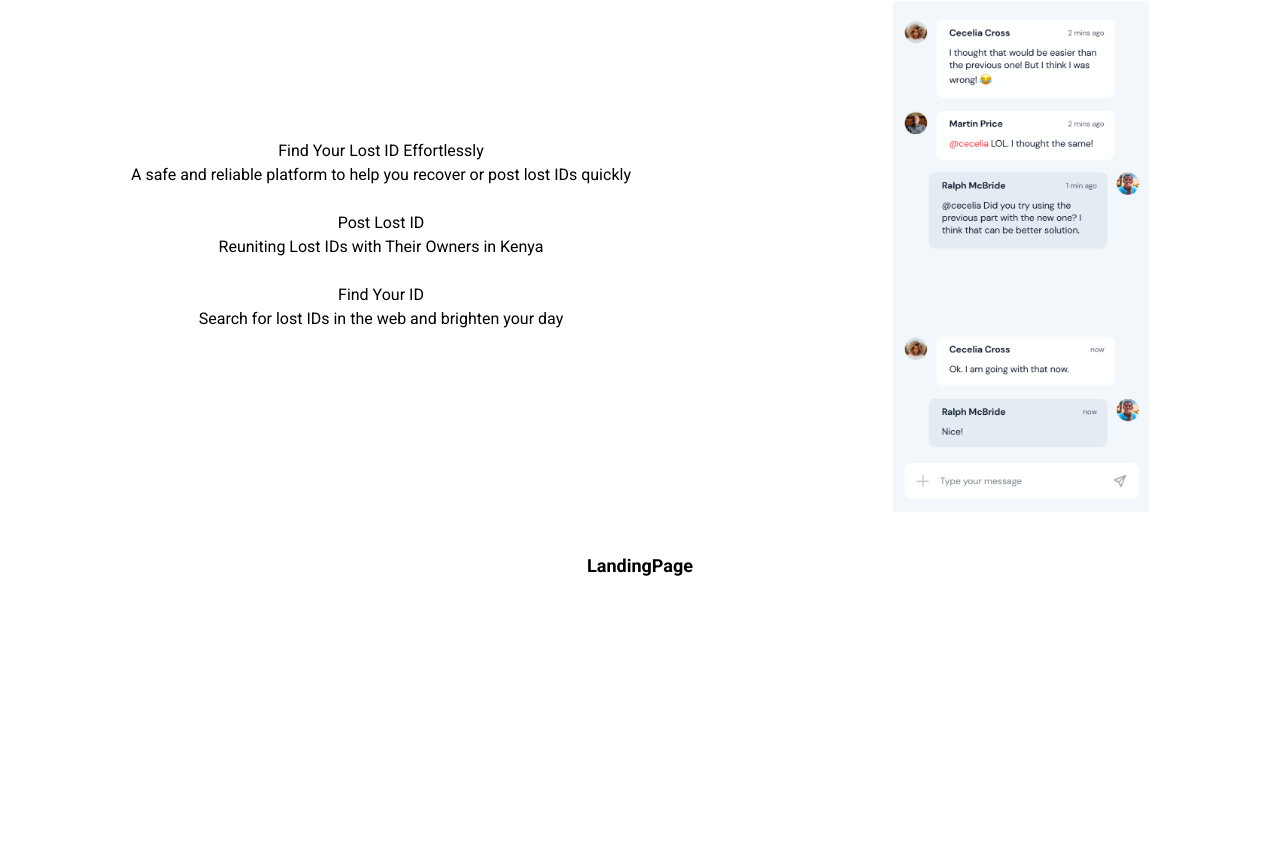
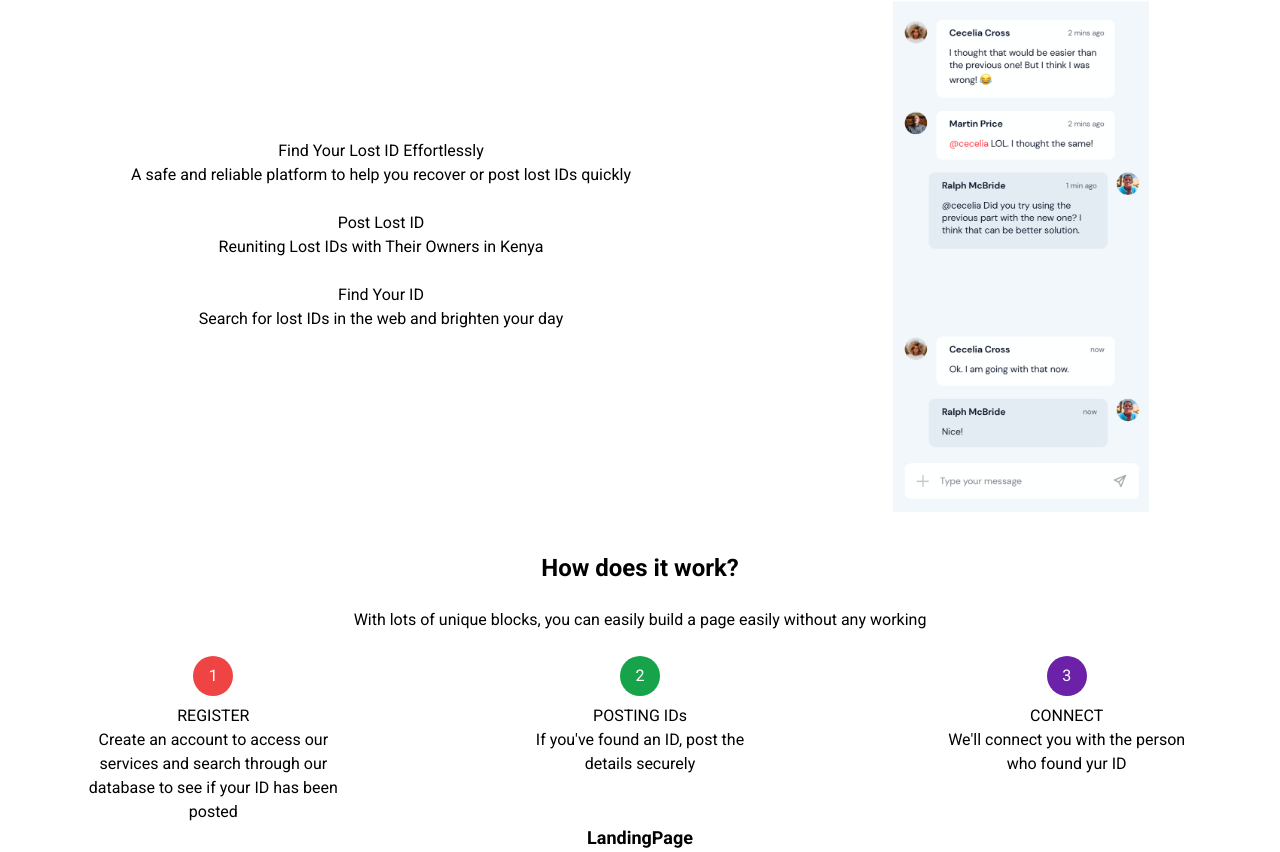
Before and after one commit to titus-mumo/IDFinder, a React (Create React App) app in the folder frontend/: page / in a window 1280 px wide. Shown: the part 800-1652 px from the top of the page. Before the commit the page ends 1380 px from the top, so only its background shows below. Built offline with nearby package versions, Linux system fonts and the light colour scheme.

Commit message:
additional changes

```diff
--- a/frontend/package.json
+++ b/frontend/package.json
@@ -6,6 +6,7 @@
     "@emotion/react": "^11.13.0",
     "@emotion/styled": "^11.13.0",
     "@fontsource/roboto": "^5.0.14",
+    "@mui/icons-material": "^5.16.7",
     "@mui/material": "^5.16.7",
     "@mui/styled-engine-sc": "^6.0.0-alpha.18",
     "@testing-library/jest-dom": "^5.17.0",
--- a/frontend/public/index.html
+++ b/frontend/public/index.html
@@ -25,7 +25,7 @@
       work correctly both with client-side routing and a non-root public URL.
       Learn how to configure a non-root public URL by running `npm run build`.
     -->
-    <title>React App</title>
+    <title>ID finder</title>
   </head>
   <body>
     <noscript>You need to enable JavaScript to run this app.</noscript>
--- a/frontend/src/pages/LandingPage.js
+++ b/frontend/src/pages/LandingPage.js
@@ -12,7 +12,7 @@ const Header = () => {
                 <p className='text-white'>About Us</p>
                 <p className='text-white'>How It Works</p>
                 <p className='text-white'>Benefits</p>
-                <p className='text-white'>Login</p>
+                <Link className='text-white' to='/auth/login'>Login</Link>
                 <Button variant="contained">Get started now</Button>
             </div>
             <div className='md:hidden'>
@@ -87,7 +87,45 @@ export const LandingPage = () => {
             <Home />
         </div>
         <About />
+        <HowItWorks />
         <p className='text-lg font-bold'>LandingPage</p>
     </div>
   )
 }
+
+
+const HowItWorks = () => {
+
+    return(
+        <div>
+            <div>
+                <h2 className='font-bold text-2xl'>How does it work?</h2>
+                <br></br>
+                <p>With lots of unique blocks, you can easily build a page easily without any working</p>
+                <br></br>
+            </div>
+            <div className='flex md:block justify-center items-start'>
+                <div className='flex flex-col md:flex-row justify-around'>
+                    <p className='rounded-full w-10 h-10 bg-red-500 text-white flex self-center items-center justify-center mb-32 md:mb-2'>1</p>
+                    <p className='rounded-full w-10 h-10 bg-green-600 text-white flex self-center items-center justify-center mb-32 md:mb-2'>2</p>
+                    <p className='rounded-full w-10 h-10 bg-purple-800 text-white flex self-center items-center justify-center mb-32 md:mb-2'>3</p>
+                </div>
+                <div className='ml-4 md:ml-0 flex items-start flex-col md:flex-row justify-around'>
+                    <div className='w-64 h-40 md:h-auto flex flex-col justify-left md:justify-center'>
+                        <h1>REGISTER</h1>
+                        <p className='self-left flex'>Create an account to access our services and search through our database to see if your ID has been posted</p>
+                    </div>
+                    <div className='w-64 h-40 md:h-auto flex flex-col justify-start md:justify-center'>
+                        <h1>POSTING IDs</h1>
+                        <p>If you've found an ID, post the details securely</p>
+                    </div>
+                    <div className='w-64 h-40 md:h-auto flex flex-col justify-start md:justify-center'>
+                        <h1>CONNECT</h1>
+                        <p>We'll connect you with the person who found yur ID</p>
+                    </div>
+                </div>
+
+            </div>
+        </div>
+    )
+}
--- a/frontend/src/pages/index.js
+++ b/frontend/src/pages/index.js
@@ -1 +1,5 @@
 export {LandingPage} from './LandingPage'
+export {Login} from './Login'
+export {SignUp} from './SignUp'
+export {ForgotPassword} from './ForgotPassword'
+export {ResetPassword} from './ResetPassword'
--- a/frontend/src/routes/AllRoutes.js
+++ b/frontend/src/routes/AllRoutes.js
@@ -1,11 +1,15 @@
 import React from 'react'
 import { Routes, Route } from "react-router-dom";
-import { LandingPage } from "../pages";
+import { LandingPage, Login, SignUp,ForgotPassword, ResetPassword } from "../pages";
 
 export const AllRoutes = () => {
     return(
         <Routes>
             <Route path='/' element={<LandingPage />} />
+            <Route path='/auth/login' element={<Login />} />
+            <Route path='/auth/register' element={<SignUp />} />
+            <Route path='/auth/forgot-password' element={<ForgotPassword />} />
+            <Route path='/auth/reset-password' element={<ResetPassword />} />
         </Routes>
     )
 }
```
Also changed, not shown: 1 other file (tests, documents, lock files or other folders).
